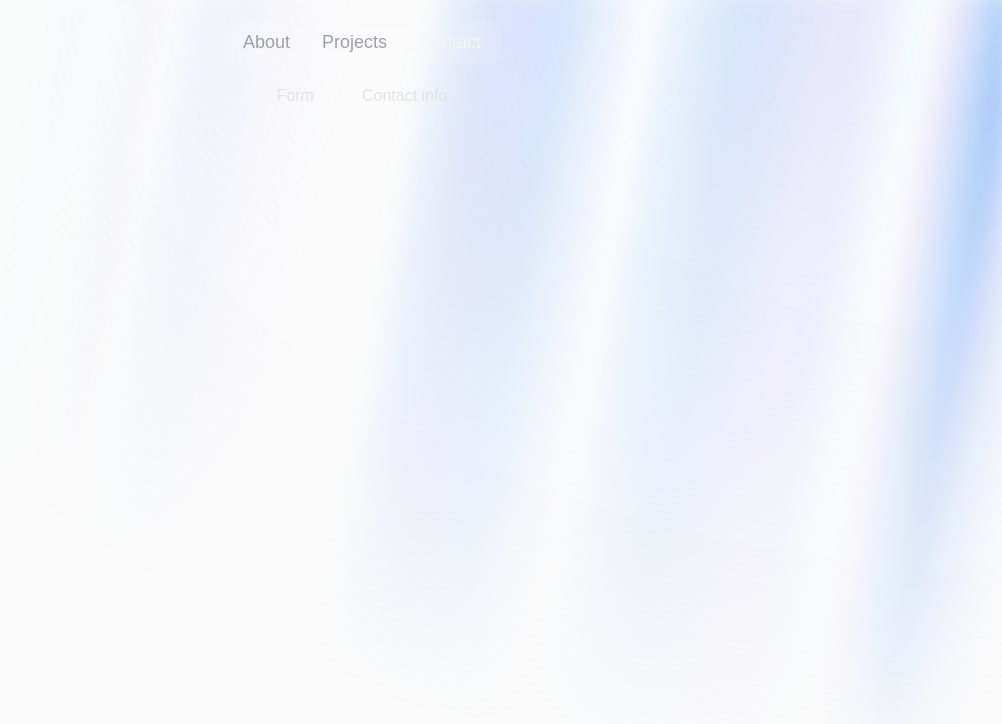
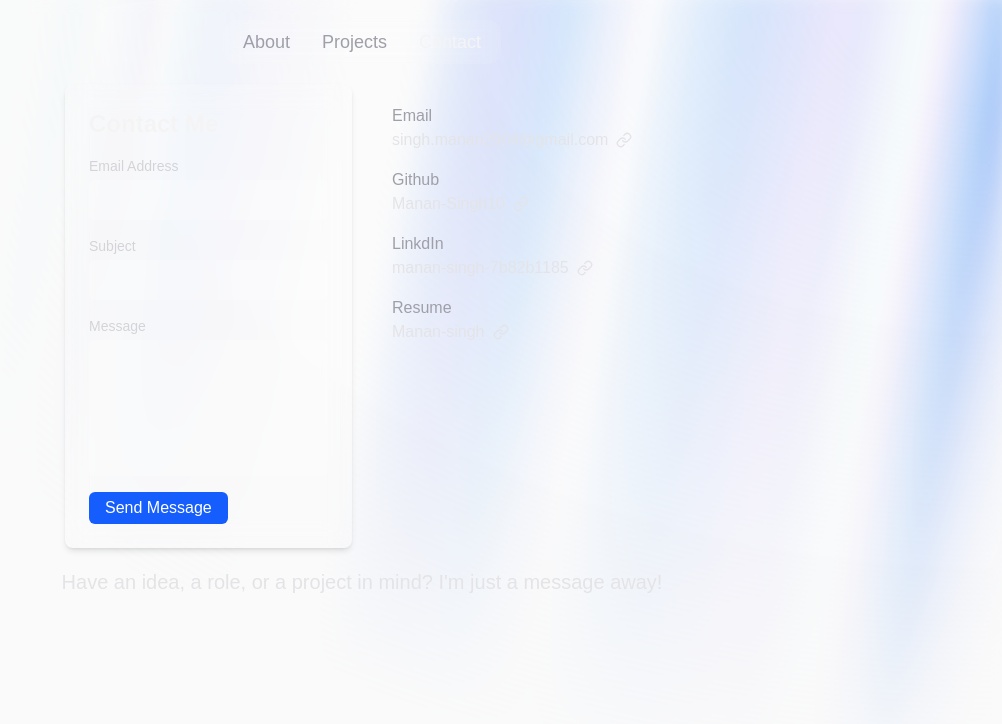
Before and after one commit to Manan-Singh10/portfolio-manan-singh, a Next.js app: page /contact in a window 1280 px wide. Shown: the top 724 px of the page, without its empty margins (278-1280 px from the left). Built offline with nearby package versions, Linux system fonts and the light colour scheme.

Commit message:
contact page done

```diff
--- a/app/components/ImageCard.tsx
+++ b/app/components/ImageCard.tsx
@@ -1,3 +1,4 @@
+import { Download } from "lucide-react";
 import Image from "next/image";
 import Link from "next/link";
 import React from "react";
@@ -6,7 +7,7 @@ import { FaGithub, FaLinkedin } from "react-icons/fa";
 
 const ImageCard = () => {
   return (
-    <div className="space-y-2">
+    <div className="space-y-2 flex flex-col items-center justify-center">
       <Image
         src="/manan-photo.png"
         alt="manan-photo"
@@ -17,7 +18,7 @@ const ImageCard = () => {
       />
       <div className="flex items-center gap-2 sm:gap-3 md:gap-4 justify-center">
         <div className="flex text-xs items-center gap-1 sm:gap-2 sm:text-[15px] md:text-lg">
-          <CiLocationOn /> New Delhi
+          <CiLocationOn size={22} /> New Delhi
         </div>
 
         <Link
@@ -30,6 +31,14 @@ const ImageCard = () => {
         <Link href="https://github.com/Manan-Singh10" target="blank">
           <FaGithub />
         </Link>
+
+        <Link
+          href="/Manan-resume.pdf"
+          target="blank"
+          className="text-base font-semibold flex items-center gap-1"
+        >
+          <Download width={30} />
+        </Link>
       </div>
     </div>
   );
--- /dev/null
+++ b/app/contact/ContactForm.tsx
@@ -0,0 +1,83 @@
+"use client";
+
+import React from "react";
+import { useForm, ValidationError } from "@formspree/react";
+
+export default function ContactForm() {
+  const [state, handleSubmit] = useForm("movwdwnw");
+
+  if (state.succeeded) {
+    return (
+      <div className="p-6 text-center bg-green-100 text-green-700 rounded-md shadow">
+        <p>✅ Your message was successfully sent!</p>
+      </div>
+    );
+  }
+
+  return (
+    <form
+      onSubmit={handleSubmit}
+      className="space-y-4 bg-white/10 backdrop-blur-md p-6 rounded-lg shadow-md max-w-xl mx-auto"
+    >
+      <h2 className="text-2xl font-semibold text-zinc-100">Contact Me</h2>
+
+      <div className="flex flex-col space-y-1">
+        <label htmlFor="email" className="text-sm sm:text text-zinc-300">
+          Email Address
+        </label>
+        <input
+          id="email"
+          type="email"
+          name="email"
+          required
+          className="px-4 py-2 rounded-md bg-white/20 text-white focus:outline-none focus:ring-2 focus:ring-blue-400"
+        />
+        <ValidationError prefix="Email" field="email" errors={state.errors} />
+      </div>
+
+      <div className="flex flex-col space-y-1">
+        <label htmlFor="subject" className="text-sm sm:text text-zinc-300">
+          Subject
+        </label>
+        <input
+          id="subject"
+          type="text"
+          name="subject"
+          required
+          className="px-4 py-2 rounded-md bg-white/20 text-white focus:outline-none focus:ring-2 focus:ring-blue-400"
+        />
+        <ValidationError
+          prefix="Subject"
+          field="subject"
+          errors={state.errors}
+        />
+      </div>
+
+      <div className="flex flex-col space-y-1">
+        <label htmlFor="message" className="text-sm sm:text text-zinc-300">
+          Message
+        </label>
+        <textarea
+          id="message"
+          name="message"
+          rows={5}
+          required
+          className="px-4 py-2 rounded-md bg-white/20 text-white resize-none focus:outline-none focus:ring-2 focus:ring-blue-400"
+        />
+        <ValidationError
+          prefix="Message"
+          field="message"
+          errors={state.errors}
+        />
+      </div>
+
+      <button
+        type="submit"
+        disabled={state.submitting}
+        className="px-4 py-1 rounded-md bg-blue-600 text-white font-normal hover:bg-blue-700 transition disabled:opacity-50"
+      >
+        {state.submitting ? "Sending..." : "Send Message"}
+      </button>
+    </form>
+  );
+}
--- /dev/null
+++ b/app/contact/ContactInfo.tsx
@@ -0,0 +1,38 @@
+import React from "react";
+import InfoRow from "./InfoRow";
+
+const info = [
+  { label: "Email", address: "singh.manan2904@gmail.com", href: "" },
+  {
+    label: "Github",
+    address: "Manan-Singh10",
+    href: "https://github.com/Manan-Singh10",
+  },
+  {
+    label: "LinkdIn",
+    address: "manan-singh-7b82b1185",
+    href: "https://www.linkedin.com/in/manan-singh-7b82b1185/",
+  },
+  {
+    label: "Resume",
+    address: "Manan-singh",
+    href: "/Manan-resume.pdf",
+  },
+];
+
+const ContactInfo = () => {
+  return (
+    <div className="space-y-4 p-5">
+      {info.map((i) => (
+        <InfoRow
+          label={i.label}
+          address={i.address}
+          href={i.href}
+          key={i.address}
+        />
+      ))}
+    </div>
+  );
+};
+
+export default ContactInfo;
--- /dev/null
+++ b/app/contact/InfoRow.tsx
@@ -0,0 +1,37 @@
+import { LinkIcon } from "lucide-react";
+import Link from "next/link";
+import React from "react";
+
+const InfoRow = ({
+  label,
+  address,
+  href,
+}: {
+  label: string;
+  address: string;
+  href: string;
+}) => {
+  return (
+    <div>
+      {href ? (
+        <Link href={href} target="blank">
+          <h2 className="text-zinc-400">{label}</h2>
+          <div className="flex items-center gap-2">
+            <p>{address}</p>
+            <LinkIcon size={16} />
+          </div>
+        </Link>
+      ) : (
+        <>
+          <h2 className="text-zinc-400">{label}</h2>
+          <div className="flex items-center gap-2">
+            <p>{address}</p>
+            <LinkIcon size={16} />
+          </div>
+        </>
+      )}
+    </div>
+  );
+};
+
+export default InfoRow;
--- a/app/contact/page.tsx
+++ b/app/contact/page.tsx
@@ -1,11 +1,20 @@
 import React from "react";
+import ContactForm from "./ContactForm";
+import ContactInfo from "./ContactInfo";
 
 const ContactPage = () => {
   return (
-    <div className="text-zinc-200 grid grid-cols-1 sm:grid-cols-2">
-      <div>Form</div>
-      <div>Contact info</div>
-    </div>
+    <>
+      <div className="text-zinc-200 grid grid-cols-1 sm:grid-cols-2 gap-5">
+        <ContactForm />
+        <ContactInfo />
+      </div>
+
+      <div className="p-5 text-center text-sm sm:text-xl text-zinc-200">
+        Have an idea, a role, or a project in mind? I&apos;m just a message
+        away!
+      </div>
+    </>
   );
 };
 
--- /dev/null
+++ b/app/loading.tsx
@@ -0,0 +1,12 @@
+import { LoaderIcon } from "lucide-react";
+import React from "react";
+
+const loading = () => {
+  return (
+    <div className="h-[80vh] flex items-center justify-center">
+      <LoaderIcon className="animate-spin w-10 h-10 text-gray-500" />;
+    </div>
+  );
+};
+
+export default loading;
--- a/package.json
+++ b/package.json
@@ -9,6 +9,7 @@
     "lint": "next lint"
   },
   "dependencies": {
+    "@formspree/react": "^3.0.0",
     "@radix-ui/react-slot": "^1.2.3",
     "class-variance-authority": "^0.7.1",
     "clsx": "^2.1.1",
```
Also changed, not shown: 2 other files (tests, documents, lock files or other folders).
